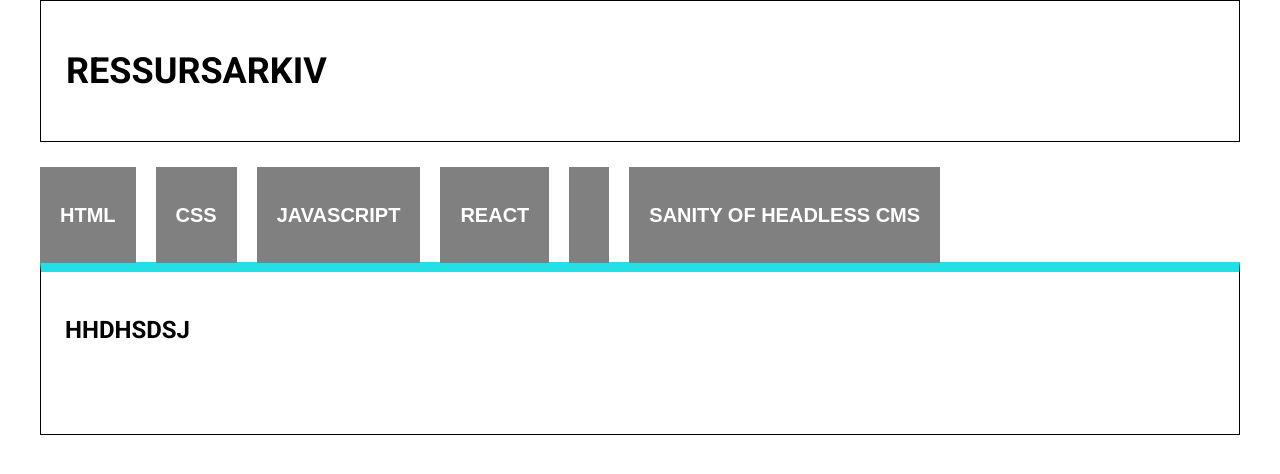
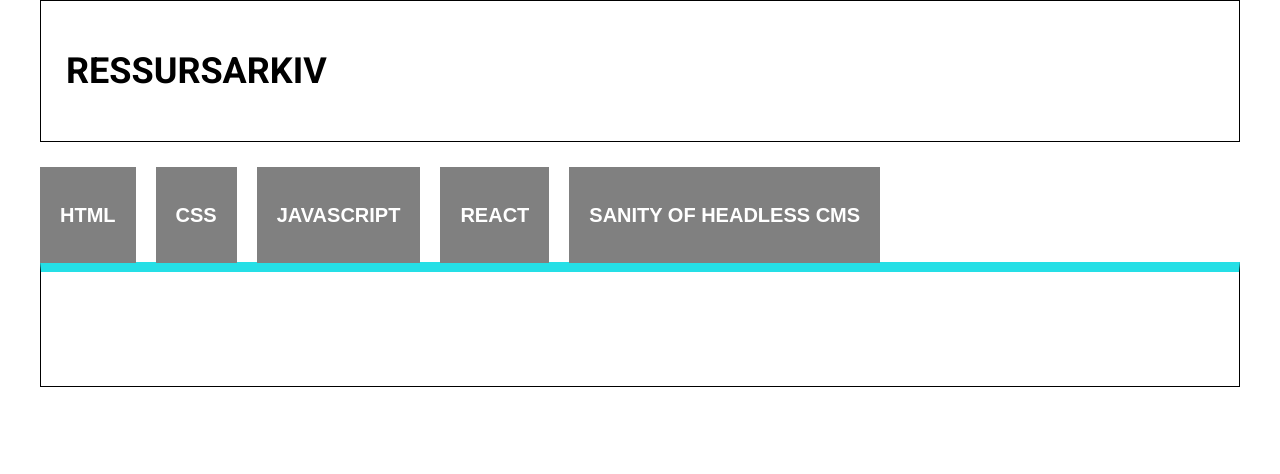
Before and after one commit to arditrm/uin23ak3_resourceapp_group35, a React (Create React App) app in the folder my-app/: page / in a window 1280 px wide. Shown: the top 474 px of the page. Built offline with nearby package versions, Linux system fonts and the light colour scheme.

Commit message:
Update to app.js

```diff
--- a/my-app/src/App.js
+++ b/my-app/src/App.js
@@ -1,10 +1,10 @@
 //import './App.css';
 import './css/main.css';
-import Javascript from './componets/Javascript';
+/*import Javascript from './componets/Javascript';
 import Css from './componets/Css';
 import Html from './componets/Html';
 import React from './componets/React';
-import Sanity from './componets/Sanity';
+import Sanity from './componets/Sanity';*/
 
 
 function App() {
@@ -30,16 +30,13 @@ function App() {
                 <h2>react</h2>
 
             </button>
-            <button onclick="headless()" class="Kategori">
-
-            </button>
             <button onclick="headless()" className='Kategori'>
 
                 <h2>sanity of headless cms</h2>
             </button>
         </nav>
         <main id="main">
-            <h2>hhdhsdsj</h2>
+            <h2></h2>
         </main>
     </div>
     </body>
```
